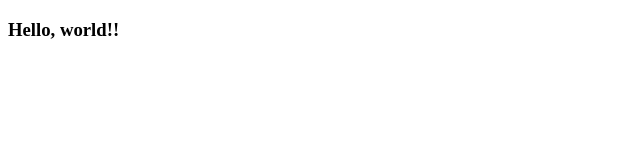
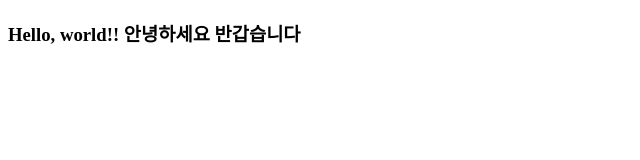
Before and after one commit to esel423/esel423.github.io, a plain HTML site: page index.html in a window 1280 px wide. Shown: the whole page, without its empty margins (0-640 px from the left). Drawn offline with Linux system fonts and the light colour scheme.

Commit message:
한글 메세지 추가

```diff
--- a/index.html
+++ b/index.html
@@ -3,6 +3,7 @@
     <body>
         <h3>
             Hello, world!!
+            안녕하세요 반갑습니다
         </h3>
     </body>
 </html>
```
